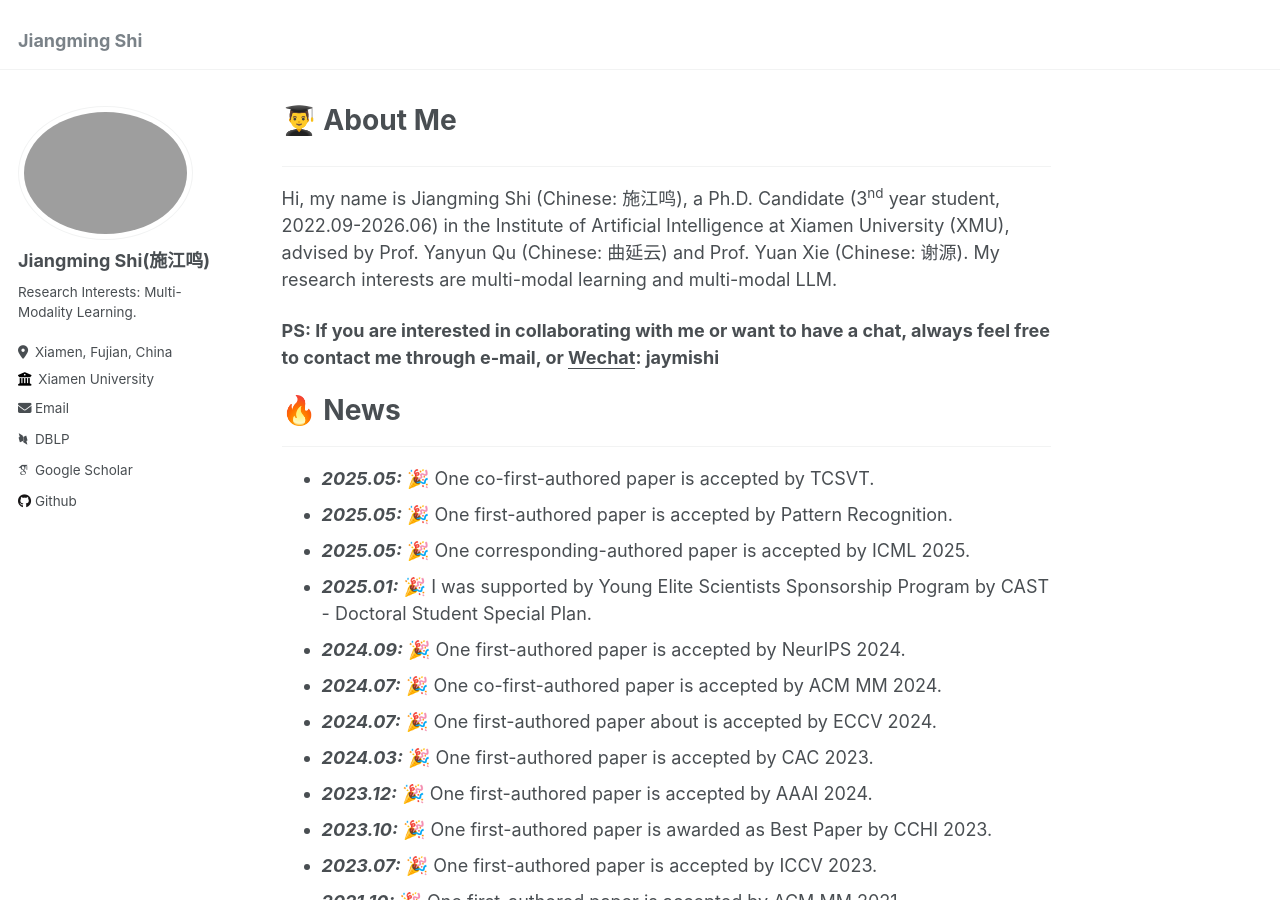
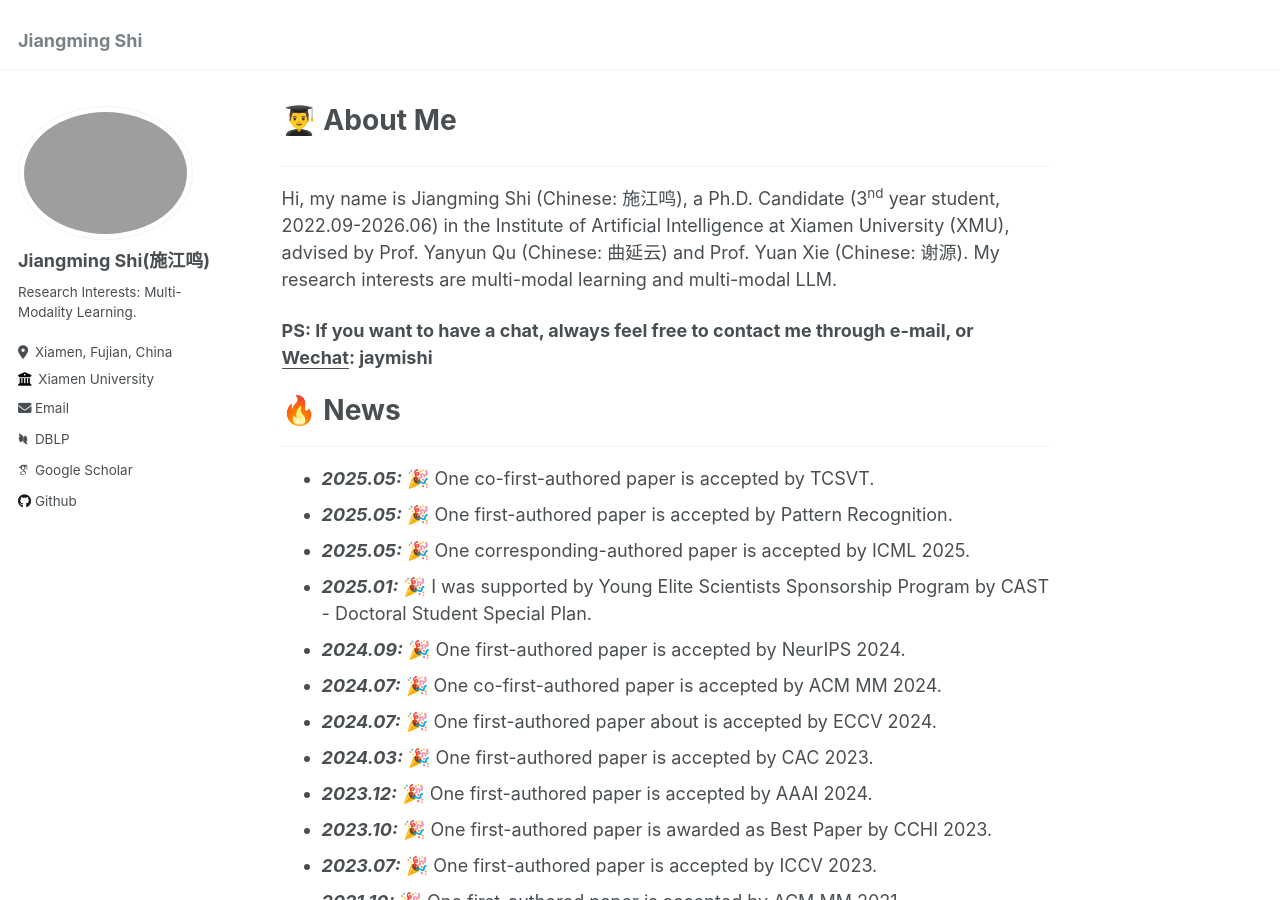
Before and after one commit to shijiangming1/shijiangming1.github.io, a Jekyll site: the page built from _pages/about.md, in a window 1280 px wide and 900 px high. Built offline with Jekyll 4.4.1, drawn with Linux system fonts in a browser that asks for light colours; some web fonts are replaced; some of the changed text lies outside the part shown.

Commit message:
Update about.md

```diff
--- a/_pages/about.md
+++ b/_pages/about.md
@@ -11,7 +11,7 @@ redirect_from:
 Hi, my name is Jiangming Shi (Chinese: 施江鸣), a Ph.D. Candidate (3<sup>nd</sup> year student, 2022.09-2026.06) in the Institute of Artificial Intelligence at Xiamen University (XMU), advised by Prof. Yanyun Qu (Chinese: 曲延云) and Prof. Yuan Xie (Chinese: 谢源). My research interests are multi-modal learning and multi-modal LLM.
 <!-- My research interest includes neural machine translation and computer vision. I have published more than 100 papers at the top international AI conferences with total <a href='https://scholar.google.com/citations?user=DhtAFkwAAAAJ'>google scholar citations <strong><span id='total_cit'>260000+</span></strong></a> (You can also use google scholar badge <a href='https://scholar.google.com/citations?user=DhtAFkwAAAAJ'><img src="https://img.shields.io/endpoint?url={{ url | url_encode }}&logo=Google%20Scholar&labelColor=f6f6f6&color=9cf&style=flat&label=citations"></a>). -->
 
-**PS: If you are interested in collaborating with me or want to have a chat, always feel free to contact me through e-mail, or <ins>Wechat</ins>: jaymishi**
+**PS: If you want to have a chat, always feel free to contact me through e-mail, or <ins>Wechat</ins>: jaymishi**
 
 
 🔥 News
@@ -70,7 +70,7 @@ Hi, my name is Jiangming Shi (Chinese: 施江鸣), a Ph.D. Candidate (3<sup>nd</
 
 ## 🏆 Honor & Award
 - 2025.01 Young Elite Scientists Sponsorship Program - Doctoral Student Special Plan (<ins>中国科协青年人才托举工程-博士生专项计划</ins>), CAST
-- 2024.12 Bank of China Scholarship (<ins>中国银行奖学金</ins>), only 1 Ph.D. student in Institute of Artificial Intelligence, XMU
+- 2024.12 Bank of China Scholarship (<ins>中国银行奖学金</ins>), XMU
 - 2023.10 Best Paper Award (<ins>最佳论文奖</ins>), CCHI
 
 ## 🙂 Preprint
```
